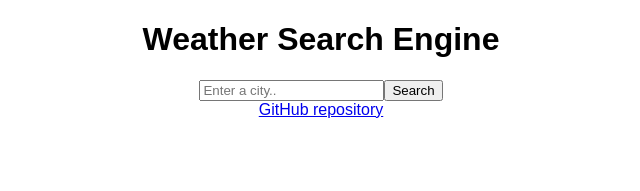
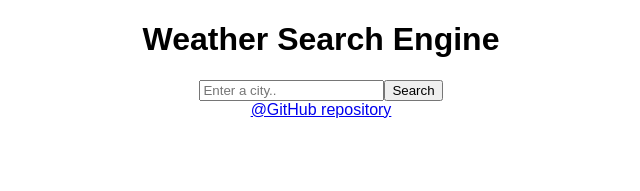
Before and after one commit to Korotkosh/weather-react, a React (Create React App) app: page / in a window 1280 px wide. Shown: the top 191 px of the page, without its empty margins (319-959 px from the left). Built offline with nearby package versions, Linux system fonts and the light colour scheme.

Commit message:
Update App.js

```diff
--- a/src/App.js
+++ b/src/App.js
@@ -12,7 +12,7 @@ function App() {
         target="_blank"
         rel="noreferrer"
       >
-        GitHub repository
+        @GitHub repository
       </a>
     </div>
   );
```
